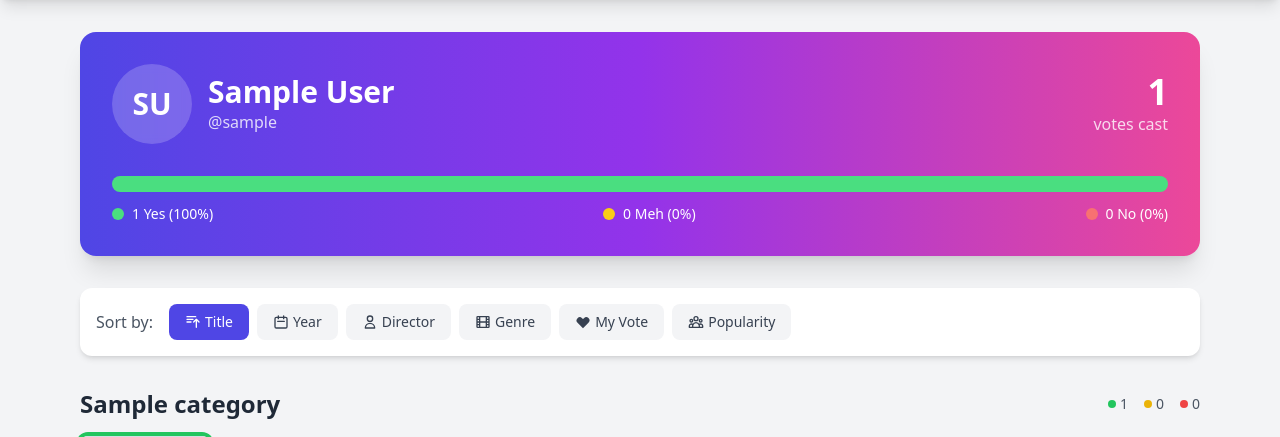
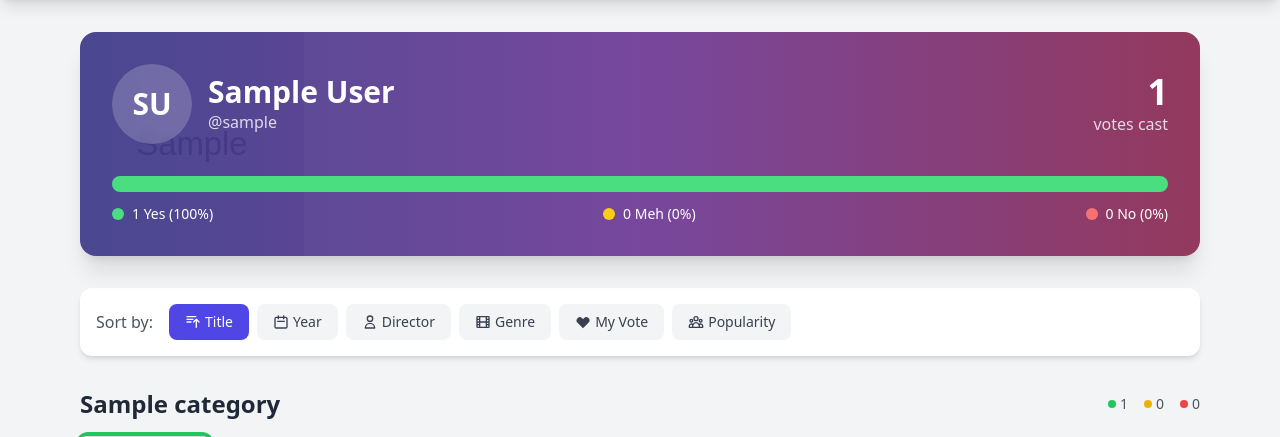
Before and after one commit to chnm/popquiz, a Django app: a page that uses accounts/templates/accounts/profile.html in a window 1280 px wide. Shown: the part 71-508 px from the top of the page. Run offline with Django 5.2, Linux system fonts and the light colour scheme; tables that the repository leaves empty hold one stand-in row (values such as "Sample post"); grey boxes marked "Sample" are stand-in pictures; some libraries are stand-ins or nearby versions.

Commit message:
Add poster collage background to profile header
- Display 5 random movie posters from user's voted items as header background
- Posters arranged in 5-column grid with gradient overlay (80-85% opacity)
- Creates personalized visual experience based on user's movie taste
- Uses same layered design as dashboard voting cards
- Fallback to solid gradient if user has no voted items with posters

🤖 Generated with [Claude Code](https://claude.com/claude-code)

Co-Authored-By: Claude <noreply@anthropic.com>

```diff
--- a/accounts/templates/accounts/profile.html
+++ b/accounts/templates/accounts/profile.html
@@ -4,7 +4,28 @@
 
 {% block content %}
 <!-- Profile Header -->
-<div class="bg-gradient-to-r from-indigo-600 via-purple-600 to-pink-500 rounded-2xl shadow-xl p-8 mb-8 text-white">
+<div class="relative rounded-2xl shadow-xl overflow-hidden mb-8">
+    <!-- Background Poster Collage -->
+    {% if random_posters %}
+    <div class="absolute inset-0 grid grid-cols-5 gap-0">
+        {% for item in random_posters %}
+        <div class="relative w-full h-full">
+            {% if item.poster_url %}
+            <img src="{{ item.poster_url }}" alt="{{ item.title }}" class="w-full h-full object-cover"
+                 onerror="this.style.display='none';">
+            {% endif %}
+        </div>
+        {% endfor %}
+    </div>
+    <!-- Gradient overlay for readability -->
+    <div class="absolute inset-0 bg-gradient-to-r from-indigo-900/85 via-purple-900/80 to-pink-900/85"></div>
+    {% else %}
+    <!-- Fallback gradient if no posters -->
+    <div class="absolute inset-0 bg-gradient-to-r from-indigo-600 via-purple-600 to-pink-500"></div>
+    {% endif %}
+
+    <!-- Content Layer -->
+    <div class="relative z-10 p-8 text-white">
         <div class="flex flex-col md:flex-row md:items-center md:justify-between">
             <div class="flex items-center space-x-4 mb-4 md:mb-0">
                 <div class="w-20 h-20 bg-white/20 rounded-full flex items-center justify-center text-3xl font-bold backdrop-blur-sm">
@@ -53,6 +74,7 @@
             </div>
         </div>
         {% endif %}
+    </div>
 </div>
 
 <!-- Compatibility Section -->
--- a/accounts/views.py
+++ b/accounts/views.py
@@ -319,6 +319,14 @@ class ProfileView(DetailView):
 
         context['unseen_movies'] = unseen_ranked[:20]  # Limit to top 20
 
+        # Get random movie posters from user's voted items for header background
+        voted_items_with_posters = Item.objects.filter(
+            votes__user=profile_user
+        ).exclude(
+            poster_url=''
+        ).distinct().order_by('?')[:5]
+        context['random_posters'] = voted_items_with_posters
+
         return context
 
 
```
Lines whose indentation alone changed are shown as unchanged.
